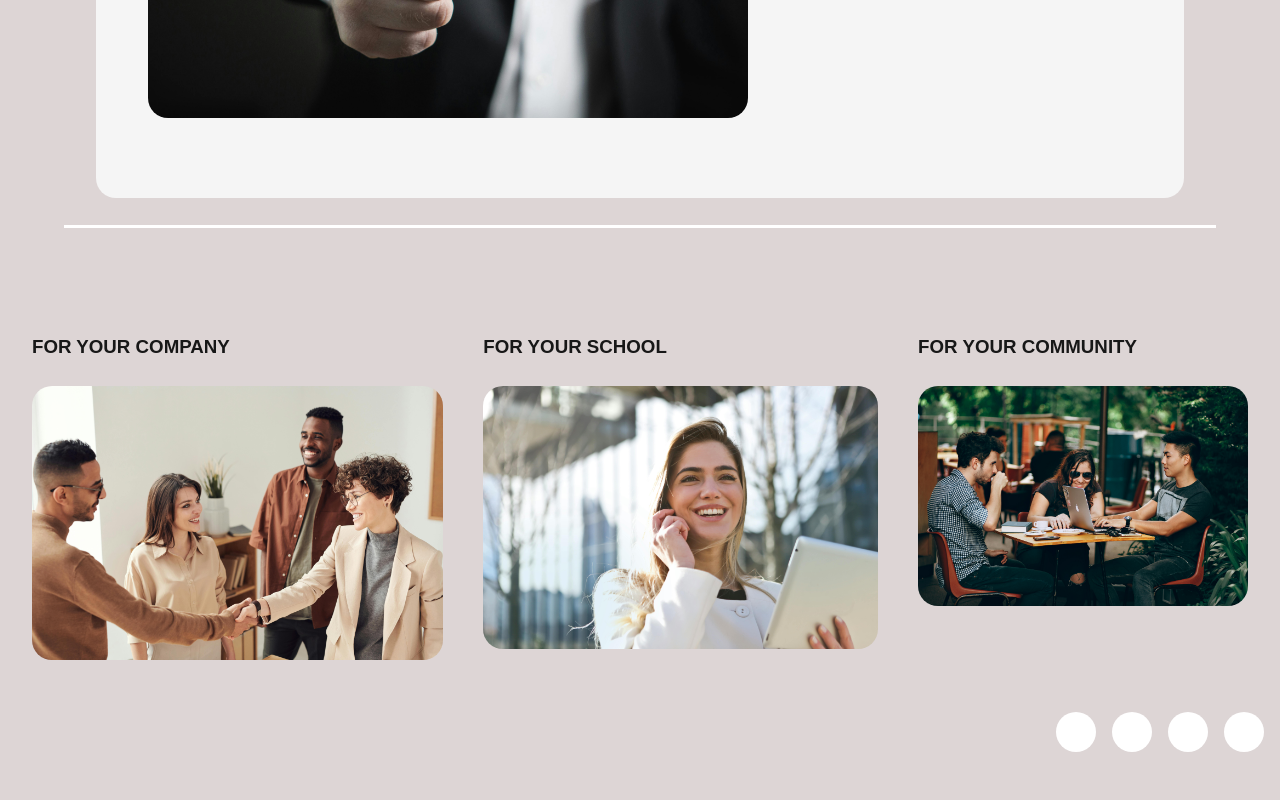
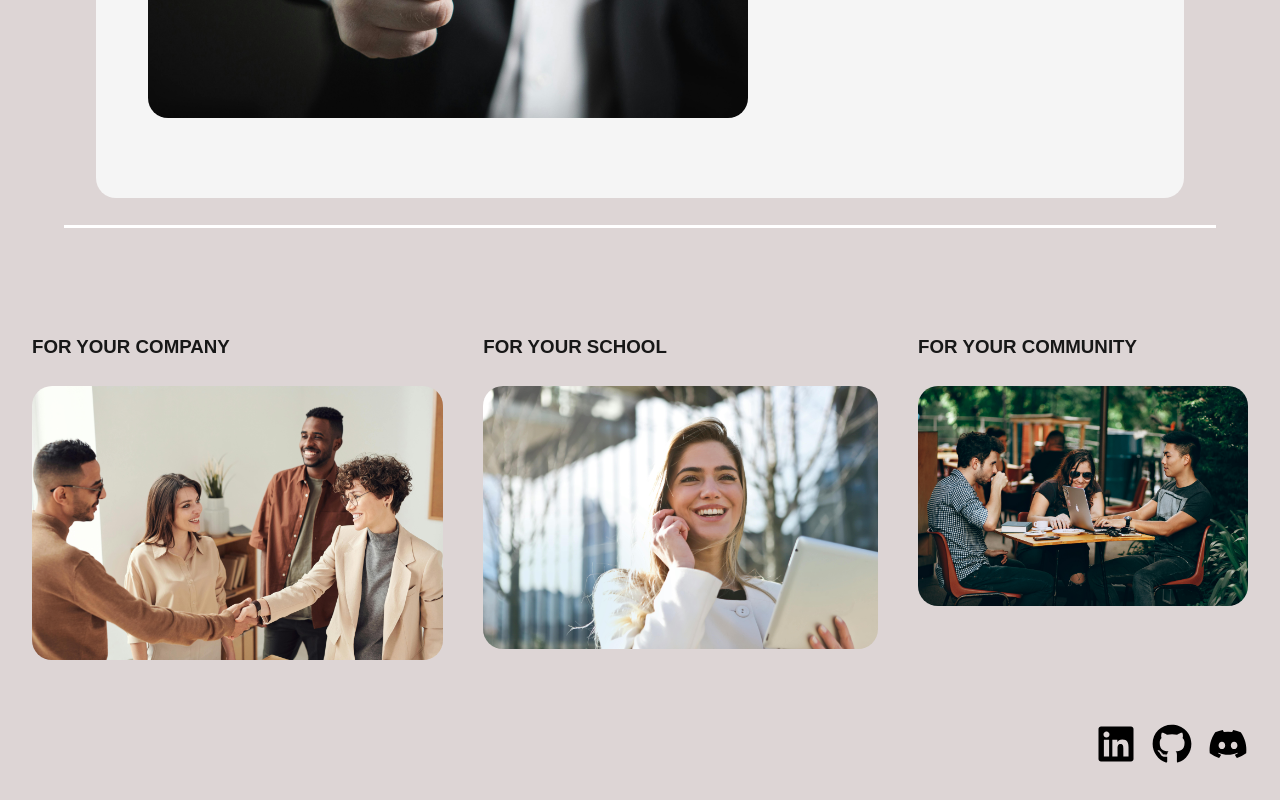
Before and after one commit to freeCodeCamp-2025-Summer-Hackathon/cyan-branch, a Next.js app: page / in a window 1280 px wide. Shown: the part 2636-3436 px from the top of the page. Before the commit the page ends 3404 px from the top, so only its background shows below. Built offline with nearby package versions, Linux system fonts and the light colour scheme; no server answers; a web font is replaced by a local one.

Commit message:
feat: Added react-icons and social icons as a component

```diff
--- /dev/null
+++ b/app/components/footer/SocialIcons.jsx
@@ -0,0 +1,57 @@
+import Link from "next/link";
+
+import { FaFacebook, FaInstagram, FaYoutube, FaXTwitter, FaTiktok, FaDiscord, FaLinkedin, FaGithub } from "react-icons/fa6";
+
+const SocialIcons = ({ iconName, link }) => {
+  if (iconName === "facebook") {
+    return (
+      <Link href={link}>
+        <FaFacebook />
+      </Link>
+    );
+  } else if (iconName === "instagram") {
+    return (
+      <Link href={link}>
+        <FaInstagram />
+      </Link>
+    );
+  } else if (iconName === "youtube") {
+    return (
+      <Link href={link}>
+        <FaYoutube />
+      </Link>
+    );
+  } else if (iconName === "twitter") {
+    return (
+      <Link href={link}>
+        <FaXTwitter />
+      </Link>
+    );
+  } else if (iconName === "tiktok") {
+    return (
+      <Link href={link}>
+        <FaTiktok />
+      </Link>
+    );
+  } else if (iconName === "discord") {
+    return (
+      <Link href={link}>
+        <FaDiscord />
+      </Link>
+    );
+  } else if (iconName === "linkedin") {
+    return (
+      <Link href={link}>
+        <FaLinkedin />
+      </Link>
+    );
+  } else if (iconName === "github") {
+    return (
+      <Link href={link}>
+        <FaGithub />
+      </Link>
+    );
+  }
+};
+
+export default SocialIcons;
--- a/app/page.js
+++ b/app/page.js
@@ -2,6 +2,7 @@ import Image from "next/image";
 import Link from "next/link";
 
 import styles from "./page.module.css";
+import SocialIcons from "./components/footer/SocialIcons";
 
 export default function Home() {
   return (
@@ -90,11 +91,15 @@ export default function Home() {
       </main>
       <footer className={styles.footer}>
         <div className={styles.footer__socials}>
-          {/* TODO:Add the icons */}
-          <i className={styles.footer__socials__icon}></i>
-          <i className={styles.footer__socials__icon}></i>
-          <i className={styles.footer__socials__icon}></i>
-          <i className={styles.footer__socials__icon}></i>
+          <i className={styles.footer__socials__icon}>
+            <SocialIcons iconName={"linkedin"} link={"https://linkedin.com"} />
+          </i>
+          <i className={styles.footer__socials__icon}>
+            <SocialIcons iconName={"github"} link={"https://github.com"} />
+          </i>
+          <i className={styles.footer__socials__icon}>
+            <SocialIcons iconName={"discord"} link={"https://discord.com"} />
+          </i>
         </div>
       </footer>
     </>
--- a/app/page.module.css
+++ b/app/page.module.css
@@ -147,13 +147,19 @@
   gap: 1em;
   width: 50%;
   margin-left: auto;
+  padding: 1em;
 }
 
 .footer__socials__icon {
   width: 40px;
   height: 40px;
   border-radius: 50%;
-  background-color: white;
+  /* background-color: white; */
+  display: flex;
+  justify-content: center;
+  align-items: center;
+  color: black;
+  font-size: 2.5rem;
 }
 
 /*! Media Query */
@@ -207,4 +213,8 @@
   .description {
     background-color: #050505;
   }
+
+  .footer__socials__icon {
+    color: white;
+  }
 }
--- a/package.json
+++ b/package.json
@@ -13,10 +13,11 @@
     "@next-auth/prisma-adapter": "^1.0.7",
     "mongodb": "^6.17.0",
     "next": "15.3.4",
+    "next-auth": "^4.24.11",
     "next-themes": "^0.4.6",
-    "next-auth": "^4.24.11",
     "react": "^19.0.0",
-    "react-dom": "^19.0.0"
+    "react-dom": "^19.0.0",
+    "react-icons": "^5.5.0"
   },
   "devDependencies": {
     "@eslint/eslintrc": "^3",
```
Also changed, not shown: 1 other file (tests, documents, lock files or other folders).
